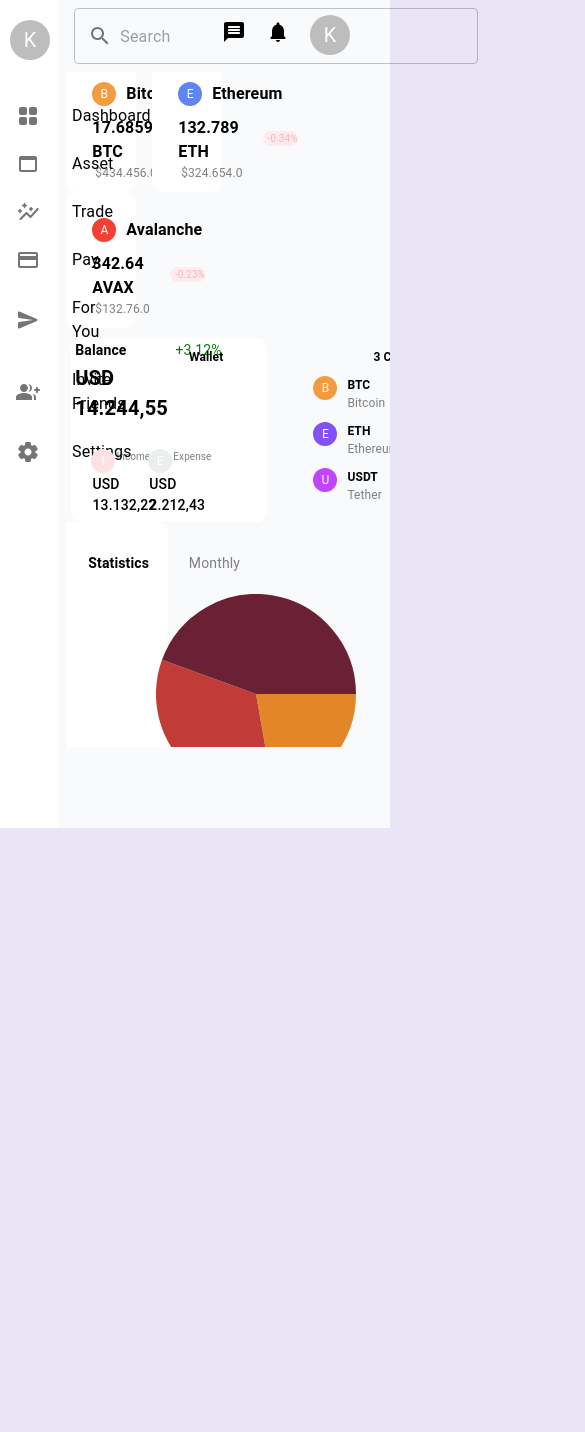
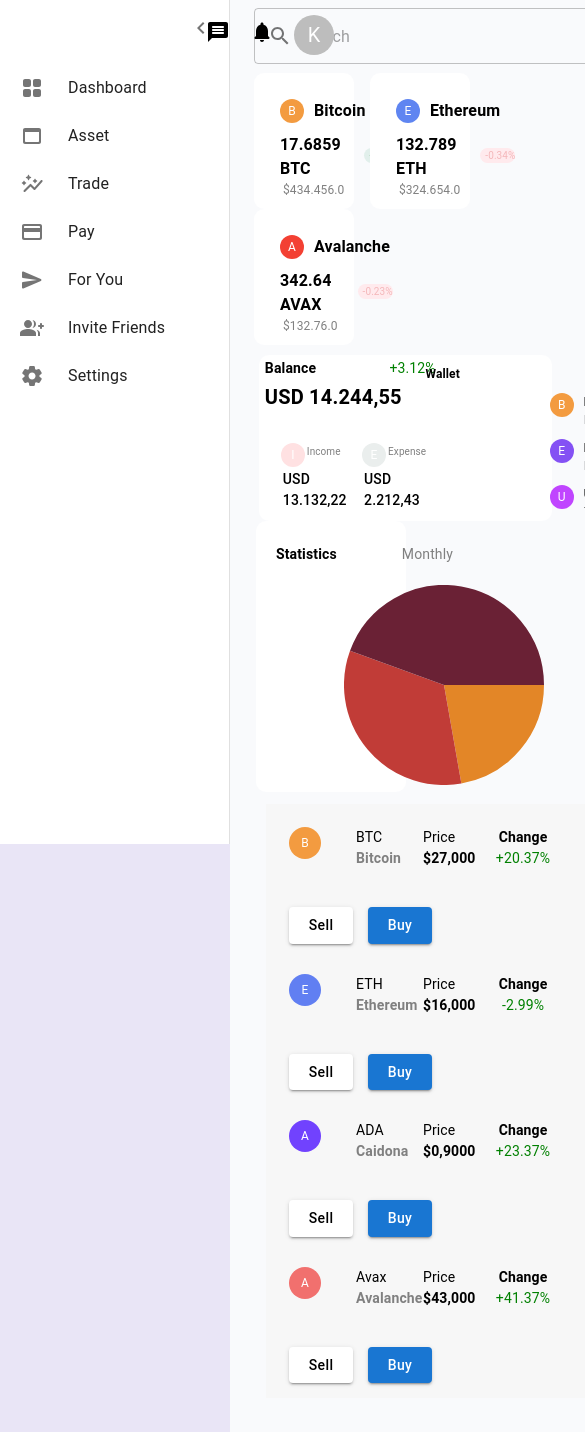
Before and after one commit to kaaylabusermagesh/Dashboard, a React (Create React App) app in the folder my-project/: page / in a window 390 px wide. Shown: the top 1432 px of the page, 585 px wide, since content can reach past the window. Before the commit the page ends 844 px from the top, so only its background shows below. Built offline with nearby package versions, Linux system fonts and the light colour scheme.

Commit message:
Added Drawer with toggle using MUI

```diff
--- a/my-project/src/App.js
+++ b/my-project/src/App.js
@@ -1,13 +1,13 @@
 import { Box } from "@mui/material";
 import "./App.css";
-// import Dashboard from './features/dashboard';
-import Assignment from "./features/Components/main";
+import Navbar from "./features/Components/navbar";
 
 function App() {
   return (
     <Box>
       {/* <Dashboard /> */}
-      <Assignment />
+      {/* <Assignment /> */}
+      <Navbar />
     </Box>
   );
 }
--- /dev/null
+++ b/my-project/src/features/Components/AssetComponent.js
@@ -0,0 +1,7 @@
+import React from "react";
+
+function Assets() {
+  return <div>Asset</div>;
+}
+
+export default Assets;
--- a/my-project/src/features/Components/body.js
+++ b/my-project/src/features/Components/body.js
@@ -12,7 +12,7 @@
 
   return (
     <Box>
-      <Grid container spacing={2}>
+      <Grid container spacing={1}>
         <Grid item xs={8}>
           <Grid container spacing={2}>
             {arrayList1.map((arr) => {
--- a/my-project/src/features/Components/bodybottom.js
+++ b/my-project/src/features/Components/bodybottom.js
@@ -9,7 +9,7 @@
     <Box className="bodybottom_mainbox">
       {arrayList.map((arr) => {
         return (
-          <Grid sx={{ display: "flex" }} className="main_grid_container">
+          <Grid className="main_grid_container" container spacing={1}>
             <Grid item xs={1} className="grid_spacing">
               <Avatar
                 sx={{
@@ -22,7 +22,7 @@
                 {arr.avatar}
               </Avatar>
             </Grid>
-            <Grid item xs={3} className="grid_spacing">
+            <Grid item xs={1} className="grid_spacing">
               <Typography sx={{ fontSize: "14px" }}>{arr.abbre}</Typography>
               <Typography
                 sx={{ fontSize: "14px", color: "gray", fontWeight: "bold" }}
@@ -30,22 +30,36 @@
                 {arr.name}
               </Typography>
             </Grid>
-            <Grid item xs={2} className="grid_spacing">
+            <Grid
+              item
+              xs={1}
+              className="grid_spacing"
+              sx={{ textAlign: "center" }}
+            >
               <Typography sx={{ fontSize: "14px" }}>Price</Typography>
               <Typography sx={{ fontSize: "14px", fontWeight: "bold" }}>
                 {arr.price}
               </Typography>
             </Grid>
-            <Grid item xs={2} className="grid_spacing">
+            <Grid
+              item
+              xs={2}
+              className="grid_spacing"
+              sx={{ textAlign: "center" }}
+            >
               <Typography sx={{ fontSize: "14px", fontWeight: "bold" }}>
-                {" "}
                 Change
               </Typography>
               <Typography sx={{ fontSize: "14px", color: "green" }}>
                 {arr.change}
               </Typography>
             </Grid>
-            <Grid item xs={2} className="grid_spacing">
+            <Grid
+              item
+              xs={2}
+              className="grid_spacing"
+              sx={{ textAlign: "center" }}
+            >
               <Typography sx={{ fontSize: "14px", fontWeight: "bold" }}>
                 24hr Change
               </Typography>
@@ -53,7 +67,12 @@
                 {arr.changehours}
               </Typography>
             </Grid>
-            <Grid item xs={3} className="grid_spacing">
+            <Grid
+              item
+              xs={2}
+              className="grid_spacing"
+              sx={{ textAlign: "end", whiteSpace: "nowrap" }}
+            >
               <Button
                 variant="contained"
                 sx={{
--- a/my-project/src/features/Components/header.js
+++ b/my-project/src/features/Components/header.js
@@ -6,7 +6,7 @@
 
 function Header() {
   return (
-    <Box>
+    <Box sx={{ width: "100%" }}>
       <Grid container spacing={2}>
         <Grid item xs={6}>
           <TextField
@@ -23,10 +23,10 @@
         </Grid>
         <Grid item xs={6} sx={{ display: "flex", justifyContent: "flex-end" }}>
           <Grid sx={{ margin: "20px 0px 0px 20px" }}>
-            <MessageRoundedIcon />
+            <MessageRoundedIcon sx={{ color: "black" }} />
           </Grid>
           <Grid sx={{ margin: "20px 0px 0px 20px" }}>
-            <NotificationsRoundedIcon />
+            <NotificationsRoundedIcon sx={{ color: "black" }} />
           </Grid>
           <Grid sx={{ margin: "15px 40px 0px 20px" }}>
             <Avatar>K</Avatar>
--- a/my-project/src/features/Components/main.js
+++ b/my-project/src/features/Components/main.js
@@ -1,29 +1,19 @@
-import { Box, Grid } from "@mui/material";
+import { Grid } from "@mui/material";
 import React from "react";
-import Navbar from "./navbar";
 import "./styles.css";
-import Header from "./header";
 import BodyComponent from "./body";
 import { BrowserRouter, Route, Routes } from "react-router-dom";
+import Assets from "./AssetComponent";
 
 function Assignment() {
   return (
     <BrowserRouter>
-      <Box className="main_box">
-        <Grid container className="sub_box" spacing={1}>
-          <Grid item xs={2} sx={{ backgroundColor: "white" }}>
-            <Navbar />
-          </Grid>
-          <Grid item xs={10} sx={{ backgroundColor: "#F9FAFC" }}>
-            <Header />
-            <Grid className="main_gridfor_body">
-              <Routes>
-                <Route path="/" element={<BodyComponent />}></Route>
-              </Routes>
-            </Grid>
-          </Grid>
-        </Grid>
-      </Box>
+      <Grid className="main_gridfor_body">
+        <Routes>
+          <Route path="/" element={<BodyComponent />}></Route>
+          <Route path="/assets" element={<Assets />}></Route>
+        </Routes>
+      </Grid>
     </BrowserRouter>
   );
 }
--- a/my-project/src/features/Components/navbar.js
+++ b/my-project/src/features/Components/navbar.js
@@ -1,6 +1,17 @@
-import { Avatar, Box, Grid, Typography } from "@mui/material";
-import React, { useState } from "react";
+import Header from "./header";
+import * as React from "react";
+import { Grid } from "@mui/material";
+import { styled, useTheme } from "@mui/material/styles";
+import Box from "@mui/material/Box";
+import MuiDrawer from "@mui/material/Drawer";
+import MuiAppBar from "@mui/material/AppBar";
+import Toolbar from "@mui/material/Toolbar";
 import List from "@mui/material/List";
+import CssBaseline from "@mui/material/CssBaseline";
+import IconButton from "@mui/material/IconButton";
+import MenuIcon from "@mui/icons-material/Menu";
+import ChevronLeftIcon from "@mui/icons-material/ChevronLeft";
+import ChevronRightIcon from "@mui/icons-material/ChevronRight";
 import ListItem from "@mui/material/ListItem";
 import ListItemButton from "@mui/material/ListItemButton";
 import ListItemIcon from "@mui/material/ListItemIcon";
@@ -12,9 +23,93 @@
 import SendRoundedIcon from "@mui/icons-material/SendRounded";
 import GroupAddRoundedIcon from "@mui/icons-material/GroupAddRounded";
 import SettingsRoundedIcon from "@mui/icons-material/SettingsRounded";
+import Assignment from "./main";
+import Assets from "./AssetComponent";
 
-function Navbar() {
-  const [navList] = useState([
+const drawerWidth = 230;
+
+const openedMixin = (theme) => ({
+  width: drawerWidth,
+  transition: theme.transitions.create("width", {
+    easing: theme.transitions.easing.sharp,
+    duration: theme.transitions.duration.enteringScreen,
+  }),
+  overflowX: "hidden",
+});
+
+const closedMixin = (theme) => ({
+  transition: theme.transitions.create("width", {
+    easing: theme.transitions.easing.sharp,
+    duration: theme.transitions.duration.leavingScreen,
+  }),
+  overflowX: "hidden",
+  width: `calc(${theme.spacing(7)} + 1px)`,
+  [theme.breakpoints.up("sm")]: {
+    width: `calc(${theme.spacing(8)} + 1px)`,
+  },
+});
+
+const DrawerHeader = styled("div")(({ theme }) => ({
+  display: "flex",
+  alignItems: "center",
+  justifyContent: "flex-end",
+  padding: theme.spacing(0, 1),
+  ...theme.mixins.toolbar,
+}));
+
+const AppBar = styled(MuiAppBar, {
+  shouldForwardProp: (prop) => prop !== "open",
+})(({ theme, open }) => ({
+  zIndex: theme.zIndex.drawer + 1,
+  transition: theme.transitions.create(["width", "margin"], {
+    easing: theme.transitions.easing.sharp,
+    duration: theme.transitions.duration.leavingScreen,
+  }),
+  ...(open && {
+    marginLeft: drawerWidth,
+    width: `calc(100% - ${drawerWidth}px)`,
+    transition: theme.transitions.create(["width", "margin"], {
+      easing: theme.transitions.easing.sharp,
+      duration: theme.transitions.duration.enteringScreen,
+    }),
+  }),
+}));
+
+const Drawer = styled(MuiDrawer, {
+  shouldForwardProp: (prop) => prop !== "open",
+})(({ theme, open }) => ({
+  width: drawerWidth,
+  flexShrink: 0,
+  whiteSpace: "nowrap",
+  boxSizing: "border-box",
+  ...(open && {
+    ...openedMixin(theme),
+    "& .MuiDrawer-paper": openedMixin(theme),
+  }),
+  ...(!open && {
+    ...closedMixin(theme),
+    "& .MuiDrawer-paper": closedMixin(theme),
+  }),
+}));
+
+export default function Navbar() {
+  const theme = useTheme();
+  const [open, setOpen] = React.useState(false);
+  const [navIndex, setNavIndex] = React.useState();
+
+  const handleDrawerOpen = () => {
+    setOpen(true);
+  };
+
+  const handleDrawerClose = () => {
+    setOpen(false);
+  };
+
+  React.useLayoutEffect(() => {
+    setOpen(true);
+  }, []);
+
+  const [sidebarList] = React.useState([
     {
       component: <GridViewRoundedIcon />,
       title: "Dashboard",
@@ -44,33 +139,91 @@
       title: "Settings",
     },
   ]);
+
+  const handleClickSideNavbar = (i) => {
+    console.log("This is the index of the side nav bar", i);
+    setNavIndex(i);
+  };
+
   return (
-    <Box>
-      <Grid sx={{ display: "flex", margin: "20px 10px 20px 10px" }}>
-        <Grid>
-          {" "}
-          <Avatar>K</Avatar>
+    <Box sx={{ display: "flex" }}>
+      <CssBaseline />
+      <AppBar
+        position="fixed"
+        open={open}
+        sx={{ backgroundColor: "#F9FAFC", border: "none", boxShadow: "none" }}
+      >
+        <Toolbar>
+          <IconButton
+            color="inherit"
+            aria-label="open drawer"
+            onClick={handleDrawerOpen}
+            edge="start"
+            sx={{
+              marginRight: 5,
+              ...(open && { display: "none" }),
+              color: "black",
+            }}
+          >
+            <MenuIcon />
+          </IconButton>
+          <Header />
+        </Toolbar>
+      </AppBar>
+      <Drawer variant="permanent" open={open}>
+        <DrawerHeader>
+          <IconButton onClick={handleDrawerClose}>
+            {theme.direction === "rtl" ? (
+              <ChevronRightIcon />
+            ) : (
+              <ChevronLeftIcon />
+            )}
+          </IconButton>
+        </DrawerHeader>
+        <List>
+          {sidebarList.map((text, i) => (
+            <ListItem key={text} disablePadding sx={{ display: "block" }}>
+              <ListItemButton
+                sx={{
+                  minHeight: 48,
+                  justifyContent: open ? "initial" : "center",
+                  px: 2.5,
+                }}
+                onClick={() => handleClickSideNavbar(i)}
+              >
+                <ListItemIcon
+                  sx={{
+                    minWidth: 0,
+                    mr: open ? 3 : "auto",
+                    justifyContent: "center",
+                  }}
+                >
+                  {text.component}
+                </ListItemIcon>
+                <ListItemText
+                  primary={text.title}
+                  sx={{ opacity: open ? 1 : 0 }}
+                />
+              </ListItemButton>
+            </ListItem>
+          ))}
+        </List>
+      </Drawer>
+      <Box
+        component="main"
+        sx={{ flexGrow: 1, p: 3, backgroundColor: "#F9FAFC" }}
+      >
+        <DrawerHeader />
+        <Grid className="main_gridfor_body">
+          {navIndex === 0 ? (
+            <Assignment />
+          ) : navIndex === 1 ? (
+            <Assets />
+          ) : (
+            <Assignment />
+          )}
         </Grid>
-        <Grid sx={{ margin: "10px" }}>
-          <Typography sx={{ fontWeight: "bold" }}>Hylesoin</Typography>
-        </Grid>
-      </Grid>
-      <nav aria-label="main mailbox folders">
-        <List>
-          {navList.map((nav) => {
-            return (
-              <ListItem disablePadding>
-                <ListItemButton>
-                  <ListItemIcon>{nav.component}</ListItemIcon>
-                  <ListItemText primary={nav.title} />
-                </ListItemButton>
-              </ListItem>
-            );
-          })}
-        </List>
-      </nav>
+      </Box>
     </Box>
   );
 }
-
-export default Navbar;
--- a/my-project/src/features/Components/styles.css
+++ b/my-project/src/features/Components/styles.css
@@ -20,8 +20,13 @@
 .main_grid_container {
   background-color: #f7f7f7;
   border: 1px;
+  white-space: nowrap;
 }
-.main_gridfor_body {
+/* .main_gridfor_body {
   height: 80vh;
   overflow-y: scroll;
+} */
+
+.main_gridfor_body {
+  margin-top: 2%;
 }
```
